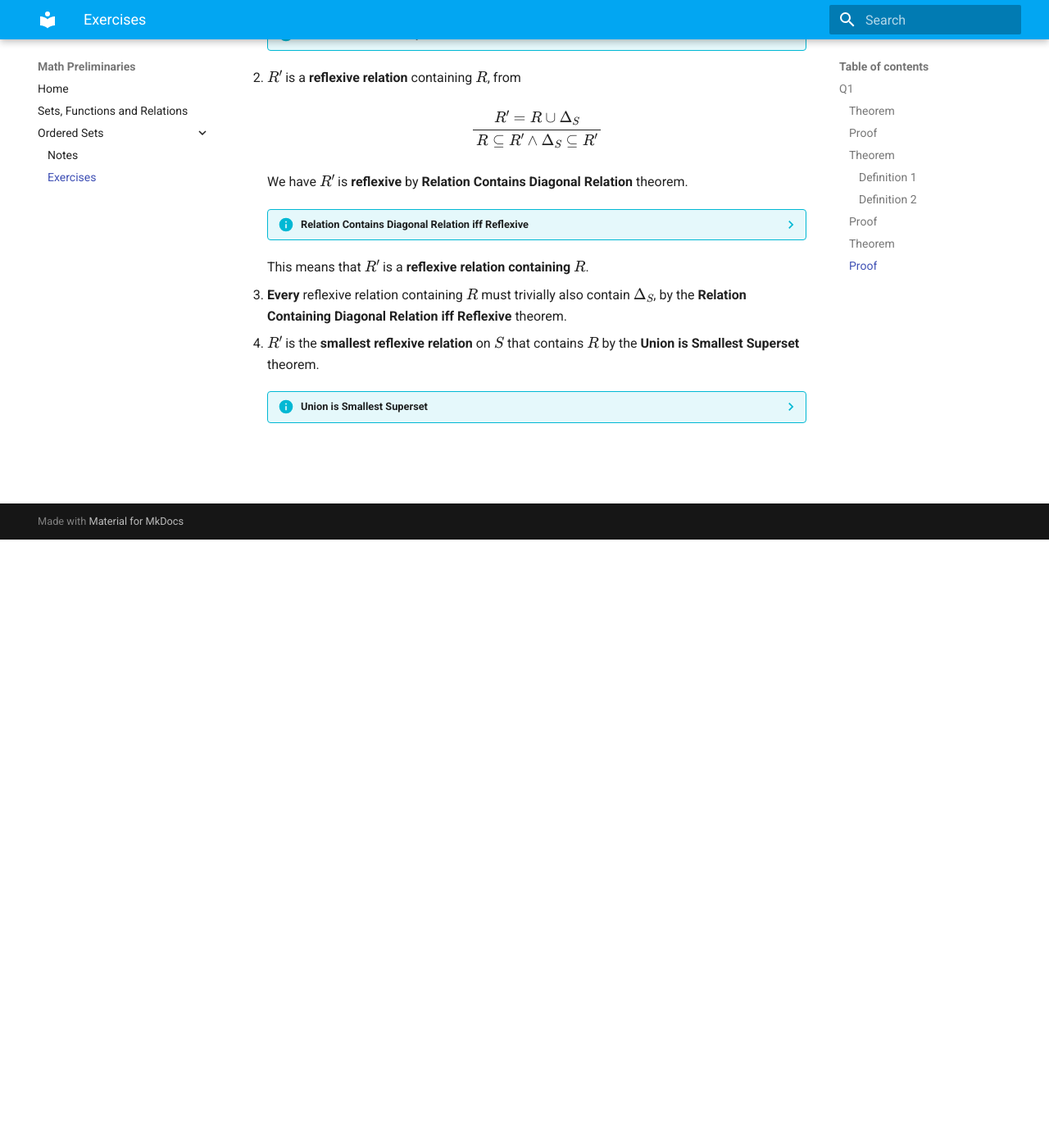
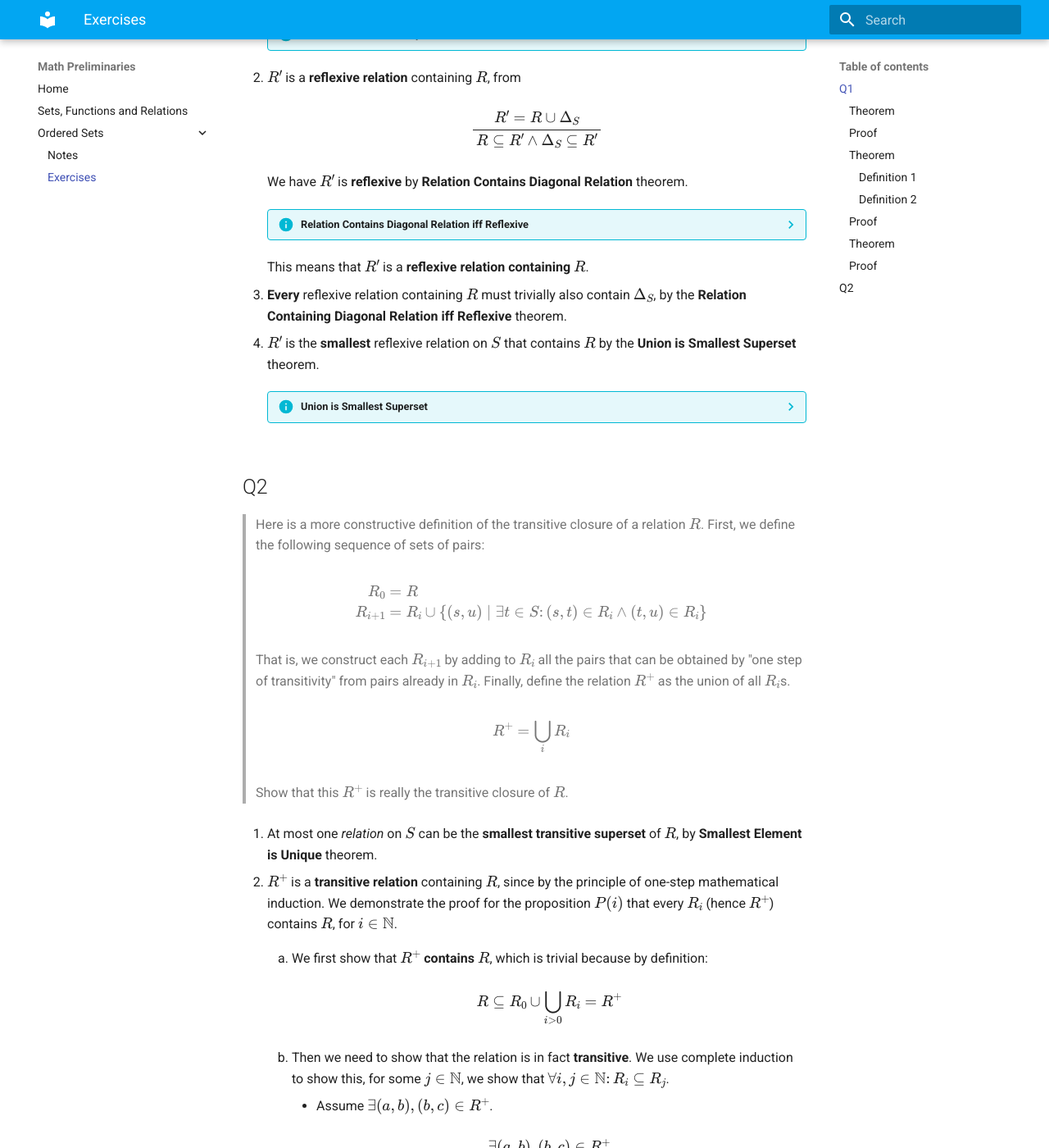
Before and after one commit to jieyouxu/types-and-programming-languages-notes, an MkDocs documentation site: the page built from docs/math-preliminaries/ordered-sets/exercises.md, in a window 1280 px wide and 1400 px high, scrolled down 742 px. Shown: the whole window at 82% size. Built offline with MkDocs 1.6.1 and Material for MkDocs 9.7.7, drawn with Linux system fonts in a browser that asks for light colours; some of the changed text lies outside the part shown.

Commit message:
ex: add exercise q2

```diff
--- a/docs/math-preliminaries/ordered-sets/exercises.md
+++ b/docs/math-preliminaries/ordered-sets/exercises.md
@@ -157,7 +157,7 @@ $$
    $\Delta_S$, by the **Relation Containing Diagonal Relation iff Reflexive**
    theorem.
 
-4. $R'$ is the **smallest reflexive relation** on $S$ that contains $R$ by
+4. $R'$ is the **smallest** reflexive relation on $S$ that contains $R$ by
    the **Union is Smallest Superset** theorem.
 
     ??? info "Union is Smallest Superset"
@@ -219,3 +219,75 @@ $$
                 \leftrightarrow (S_1 \cup S_2) \subseteq T$}
         \end{prooftree}
         $$
+
+## Q2
+
+> Here is a more constructive definition of the transitive closure of a relation
+> $R$. First, we define the following sequence of sets of pairs:
+>
+> $$
+> \begin{align}
+>     R_0     &= R \\
+>     R_{i+1} &= R_i \cup \{ (s, u) \mid
+>         \exists t \in S \colon (s, t) \in R_i \land (t, u) \in R_i \}
+> \end{align}
+> $$
+>
+> That is, we construct each $R_{i+1}$ by adding to $R_i$ all the pairs that can
+> be obtained by "one step of transitivity" from pairs already in $R_i$.
+> Finally, define the relation $R^{+}$ as the union of all $R_i$s.
+>
+> $$
+> R^{+} = \bigcup_{i} R_i
+> $$
+>
+> Show that this $R^{+}$ is really the transitive closure of $R$.
+
+1. At most one *relation* on $S$ can be the **smallest transitive superset**
+   of $R$, by **Smallest Element is Unique** theorem.
+
+2. $R^{+}$ is a **transitive relation** containing $R$, since by the principle
+   of one-step mathematical induction. We demonstrate the proof for the
+   proposition $P(i)$ that every $R_i$ (hence $R^{+}$) contains $R$, for
+   $i \in \mathbb{N}$.
+
+    1. We first show that $R^{+}$ **contains** $R$, which is trivial because by
+        definition:
+
+        $$
+        R \subseteq R_0 \cup \bigcup_{i > 0} R_i = R^{+}
+        $$
+
+    2. Then we need to show that the relation is in fact **transitive**. We use
+       complete induction to show this, for some $j \in \mathbb{N}$, we show
+       that $\forall i, j \in \mathbb{N} \colon R_i \subseteq R_j$.
+
+        - Assume $\exists (a, b), (b, c) \in R^{+}$.
+
+        $$
+        \begin{prooftree}
+            \AxiomC{$\exists (a, b), (b, c) \in R^{+}$}
+            \UnaryInfC{$\exists i \in \mathbb{N} \colon (a, b) \in R_i \land
+                \exists j \in \mathbb{N} \colon (b, c) \in R_j$}
+            \UnaryInfC{$(a, b), (b, c) \in R_{\max{(i, j)}}$}
+            \UnaryInfC{$(a, c) \in R_{\max{(i, j) + 1}} \subseteq R^{+}$}
+        \end{prooftree}
+        $$
+
+3. To show that $R^{+}$ is the **smallest** transitive relation on $S$. Let $R'$
+   be some transitive relation on $S$ that contains $R$, we need to show that
+   $\forall n \in \mathbb{N} \colon R_n \subseteq R'$ which means
+   $R^{+} \subseteq R'$.
+
+    - Trivially, $R_0 = R \subseteq R'$.
+
+    - Assume that $R_n \subseteq R'$ and that $(x, z) \in R_{n+1}$:
+
+        $$
+        R_n \subseteq R' \land (x, z) \in R_{n+1} \to
+            \exists y \colon (x, y) \in R_n \land (y, z) \in R_n
+        $$
+
+    - Since $R_n \subseteq R'$ these pairs are too in $R'$, and since $R'$ is
+      transitive we have $(x, z) \in R'$, meaning $R^{+}$ is in fact the
+      **smallest transitive relation** on $S$.
```
